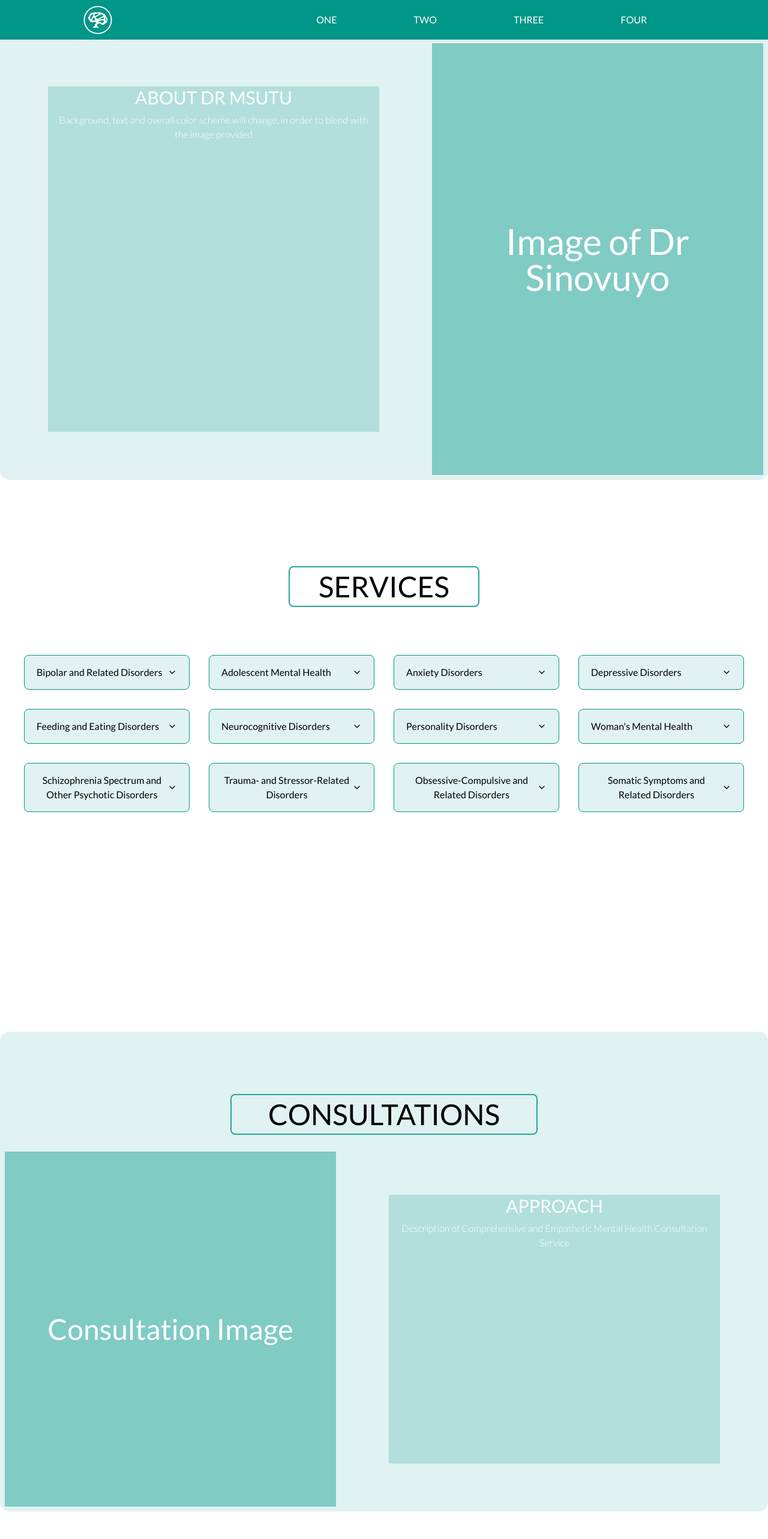
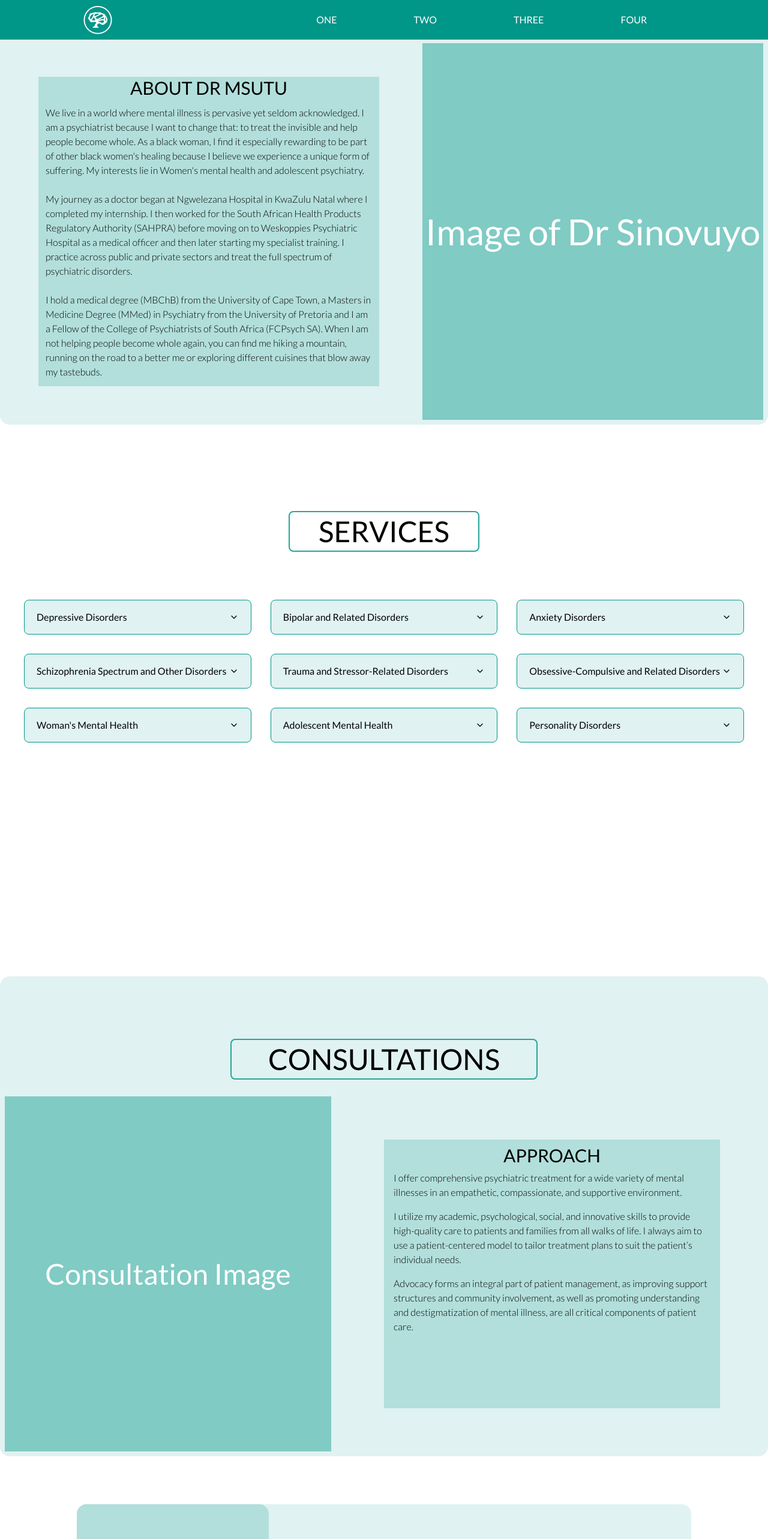
Before and after one commit to DuncanMoyo/drsinovuyomsutu, a Next.js app: page / in a window 1280 px wide. Shown: the top 2566 px of the page at 60% size. Built offline with nearby package versions, Linux system fonts and the light colour scheme.

Commit message:
added profile and consultation data

```diff
--- a/components/shared/Approach.tsx
+++ b/components/shared/Approach.tsx
@@ -1,8 +1,11 @@
-'use client'
+"use client";
 
 const Approach = () => {
   return (
-    <div id="three" className="bg-lightestTeal h-screen w-screen mx-auto max-w-7xl flex flex-col rounded-2xl pt-16">
+    <div
+      id="three"
+      className="bg-lightestTeal h-full md:h-screen w-screen mx-auto max-w-7xl flex flex-col rounded-2xl pt-16"
+    >
       <div className="border-solid mx-20 mb-5 md:mx-96 border-darkerTeal mt-10 border-2 rounded-lg text-center">
         <h1 className="text-base m-2 uppercase md:text-5xl">Consultations</h1>
       </div>
@@ -10,13 +13,26 @@ const Approach = () => {
         <div className="flex flex-1 bg-lightTeal justify-center text-white text-5xl m-2 text-center items-center">
           Consultation Image
         </div>
-        <div className="flex flex-1 m-2 md:m-20 bg-lighterTeal flex-col">
-          <h1 className="uppercase text-3xl text-center text-white">
+        <div className="flex flex-1 m-2 p-2 md:m-20 bg-lighterTeal flex-col">
+          <h1 className="uppercase text-3xl text-center">
             Approach
           </h1>
-          <p className="p-2 font-light text-white text-center">
-            Description of Comprehensive and Empathetic Mental Health
-            Consultation Service
+          <p className="p-2 font-light">
+            I offer comprehensive psychiatric treatment for a wide variety of
+            mental illnesses in an empathetic, compassionate, and supportive
+            environment.
+          </p>
+          <p className="p-2 font-light">
+            I utilize my academic, psychological, social, and innovative skills
+            to provide high-quality care to patients and families from all walks
+            of life. I always aim to use a patient-centered model to tailor
+            treatment plans to suit the patient’s individual needs.
+          </p>
+          <p className="p-2 font-light">
+            Advocacy forms an integral part of patient management, as improving
+            support structures and community involvement, as well as promoting
+            understanding and destigmatization of mental illness, are all
+            critical components of patient care.
           </p>
         </div>
       </div>
--- a/components/shared/ContactMe.tsx
+++ b/components/shared/ContactMe.tsx
@@ -70,17 +70,17 @@ const ContactMe = ({ message }: Props) => {
   };
 
   return (
-    <div id="four" className="h-full md:h-screen justify-center mx-auto md:mt-20 w-screen max-w-5xl flex flex-col md:flex-row items-center rounded-2xl mt-5 pt-8 md:pt-16 bg-lightestTeal">
+    <div id="four" className="h-full md:h-screen justify-center mx-auto md:mt-20 w-screen max-w-5xl flex flex-col md:flex-row items-center rounded-2xl mt-5 pt-8 md:pt-0 bg-lightestTeal">
       <div className="flex flex-col w-80 p-3 md:h-full justify-center rounded-2xl md:bg-lighterTeal">
-        <p className="md:pb-10 p-5">
+        <p className="font-light md:pb-10 p-5">
           To inquire about our pricing details, we kindly ask you to reach out
           to our office directly
         </p>
-        <p className="p-5">
+        <p className="font-light p-5">
           Please be assured that your privacy will be rigorously upheld
           throughout your interactions with Dr. Sinovuyo Msutu.
         </p>
-        <p className="p-5">
+        <p className="font-light p-5">
           Possible location for contact details for example google maps, office
           hours and phone number
         </p>
--- a/components/shared/Header.tsx
+++ b/components/shared/Header.tsx
@@ -1,6 +1,6 @@
 "use client";
 
-import { useState } from "react";
+import { useState, useEffect } from "react";
 import AnchorLink from "react-anchor-link-smooth-scroll";
 import { navLinks } from "@/lib/constants";
 import Image from "next/image";
@@ -8,8 +8,37 @@ import Icon from "../ui/Icon";
 
 const Header = () => {
   const [toggle, setToggle] = useState(false);
+  const [lastScrollTop, setLastScrollTop] = useState(0);
+  const [navVisible, setNavVisible] = useState(true);
+
+  useEffect(() => {
+    function handleScroll() {
+      const currentScrollTop = window.pageYOffset;
+
+      if (currentScrollTop > lastScrollTop) {
+        // scrolled down
+        setNavVisible(false);
+      } else {
+        // scrolled up
+        setNavVisible(true);
+      }
+      setLastScrollTop(currentScrollTop);
+    }
+
+    window.addEventListener("scroll", handleScroll);
+    return () => window.removeEventListener("scroll", handleScroll);
+  }, [lastScrollTop]);
+
   return (
-    <header className="w-full border-b bg-darkestTeal md:fixed">
+    <header
+      className={`w-full border-b bg-darkestTeal md:fixed ${
+        navVisible ? "visible" : "hidden"
+      }`}
+      style={{
+        transition: "opacity 0.3s ease",
+        opacity: navVisible ? 1 : 0,
+      }}
+    >
       <div className="max-w-7xl lg:mx-auto p-2 md:px-10 xl:px-0 w-full items-center justify-between md:justify-around hidden md:flex">
         <AnchorLink href="#home">
           <Image
--- a/components/shared/Profile.tsx
+++ b/components/shared/Profile.tsx
@@ -1,15 +1,38 @@
-'use client'
+"use client";
 
 const Profile = () => {
   return (
-    <div id="one" className="bg-lightestTeal h-screen w-screen mx-auto max-w-7xl flex flex-col md:flex-row rounded-2xl pt-16">
-      <div className="flex flex-1 m-2 md:m-20 bg-lighterTeal flex-col order-2 md:order-1">
-        <h1 className="uppercase text-3xl text-center text-white">
+    <div
+      id="one"
+      className="bg-lightestTeal h-full w-screen mx-auto max-w-7xl flex flex-col md:flex-row rounded-2xl pt-16"
+    >
+      <div className="flex flex-1 m-2 md:m-16 bg-lighterTeal flex-col order-2 md:order-1">
+        <h1 className="uppercase text-3xl text-center">
           About Dr Msutu
         </h1>
-        <p className="p-2 font-light text-white text-center">
-          Background, text and overall color scheme will change, in order to
-          blend with the image provided
+        <p className="p-2 md:p-3 font-light">
+          We live in a world where mental illness is pervasive yet seldom
+          acknowledged. I am a psychiatrist because I want to change that: to
+          treat the invisible and help people become whole. As a black woman, I
+          find it especially rewarding to be part of other black women's healing
+          because I believe we experience a unique form of suffering. My
+          interests lie in Women's mental health and adolescent psychiatry.
+        </p>
+        <p className="p-2 md:p-3 font-light">
+          My journey as a doctor began at Ngwelezana Hospital in KwaZulu Natal
+          where I completed my internship. I then worked for the South African
+          Health Products Regulatory Authority (SAHPRA) before moving on to
+          Weskoppies Psychiatric Hospital as a medical officer and then later
+          starting my specialist training. I practice across public and private
+          sectors and treat the full spectrum of psychiatric disorders.
+        </p>
+        <p className="p-2 md:p-3 font-light">
+          I hold a medical degree (MBChB) from the University of Cape Town, a
+          Masters in Medicine Degree (MMed) in Psychiatry from the University of
+          Pretoria and I am a Fellow of the College of Psychiatrists of South
+          Africa (FCPsych SA). When I am not helping people become whole again,
+          you can find me hiking a mountain, running on the road to a better me
+          or exploring different cuisines that blow away my tastebuds.
         </p>
       </div>
       <div className="flex flex-1 bg-lightTeal justify-center text-white text-6xl m-2 text-center items-center order-1 md:order-2">
--- a/components/shared/Services.tsx
+++ b/components/shared/Services.tsx
@@ -10,11 +10,11 @@ import { servicesData } from "@/lib/constants";
 
 const Services = () => {
   return (
-    <div id="two" className="md:h-screen w-screen mx-auto max-w-7xl flex flex-col items-center mt-10 md:mb-20 pt-16 rounded-2xl">
+    <div id="two" className="h-full md:h-screen w-screen mx-auto max-w-7xl flex flex-col items-center mt-10 md:mb-20 pt-16 rounded-2xl">
       <div className="border-solid border-darkerTeal mt-10 px-10 md:mx-96 border-2 rounded-lg text-center">
         <h1 className="text-base m-2 md:text-5xl uppercase">Services</h1>
       </div>
-      <div className="grid grid-cols-1 md:grid-cols-4 gap-3 md:gap-8 w-full px-10 mt-10 md:mt-20">
+      <div className="grid grid-cols-1 md:grid-cols-3 gap-3 md:gap-8 w-full px-10 mt-10 md:mt-20">
         {servicesData.map(({ items }, index) =>
           items.map((item, i) => (
             <Accordion
--- a/lib/constants.ts
+++ b/lib/constants.ts
@@ -4,14 +4,14 @@ export const servicesData: {
   {
     items: [
       {
+        condition: "Depressive Disorders",
+        description:
+          "These are mental health disorders characterized by persistent feelings of sadness, hopelessness, and a lack of interest or pleasure in activities. Depression can interfere with daily functioning and can lead to physical and emotional problems.",
+      },
+      {
         condition: "Bipolar and Related Disorders",
         description:
           "These are mental health conditions characterized by extreme mood swings. Individuals may experience episodes of euphoria and manic energy, followed by periods of deep depression and lethargy. These shifts can affect a person's energy level and ability to think clearly.",
-      },
-      {
-        condition: "Adolescent Mental Health",
-        description:
-          "This refers to the emotional and psychological well-being of teenagers. Adolescence is a critical period for mental, social, and emotional development. During this period, adolescents may experience a range of issues, from common everyday stresses to serious mental health conditions.",
       },
       {
         condition: "Anxiety Disorders",
@@ -19,38 +19,12 @@ export const servicesData: {
           "These are a group of mental health disorders characterized by feelings of anxiety and fear. These feelings may cause physical symptoms such as a fast heart rate and shakiness. There are several types of anxiety disorders, including generalized anxiety disorder, panic disorder, and various phobia-related disorders.",
       },
       {
-        condition: "Depressive Disorders",
-        description:
-          "These are mental health disorders characterized by persistent feelings of sadness, hopelessness, and a lack of interest or pleasure in activities. Depression can interfere with daily functioning and can lead to physical and emotional problems.",
-      },
-      {
-        condition: "Feeding and Eating Disorders",
-        description:
-          "These are mental health disorders that are characterized by a preoccupation with food, body weight, and shape. This may lead to severe disturbances in eating behavior, such as unhealthy reduction of food intake, extreme overeating, or feelings of extreme distress or concern about body weight or shape.",
-      },
-      {
-        condition: "Neurocognitive Disorders",
-        description:
-          "These are mental health conditions that affect cognitive abilities, including learning, memory, perception, and problem solving. These disorders are typically associated with brain damage or neurological illness.",
-      },
-
-      {
-        condition: "Personality Disorders",
-        description:
-          "These are mental health disorders that involve long-term patterns of behavior and inner experiences that differs significantly from what is expected. The behavior is inflexible and pervasive across many situations and leads to distress or impairment.",
-      },
-      {
-        condition: "Woman's Mental Health",
-        description:
-          "This refers to the mental health issues that women may experience due to the unique biological, social, and cultural factors affecting women. These can include post-natal depression, premenstrual dysphoric disorders, and other conditions.",
-      },
-      {
-        condition: "Schizophrenia Spectrum and Other Psychotic Disorders",
+        condition: "Schizophrenia Spectrum and Other Disorders",
         description:
           "These are mental conditions that cause abnormal thinking and perceptions. People with these disorders may experience hallucinations, delusions, and disorganized thinking and speech, which may impair daily functioning.",
       },
       {
-        condition: "Trauma- and Stressor-Related Disorders",
+        condition: "Trauma and Stressor-Related Disorders",
         description:
           "These are mental health issues triggered by a traumatic or stressful event. Conditions like post-traumatic stress disorder (PTSD) can occur after experiencing or witnessing a life-threatening event. This can result in disturbing thoughts and feelings, as well as physical symptoms.",
       },
@@ -60,9 +34,19 @@ export const servicesData: {
           "These are mental health disorders characterized by obsessive, intrusive thoughts (obsessions) and repetitive behaviors (compulsions). Individuals with these disorders may have difficulty controlling their thoughts and behaviors, or may experience significant distress if unable to carry out these behaviors.",
       },
       {
-        condition: "Somatic Symptoms and Related Disorders",
+        condition: "Woman's Mental Health",
         description:
-          "These are mental health disorders characterized by an extreme focus on physical symptoms, such as pain or fatigue, which can cause significant distress and/or interfere with daily life. The individual has intense thoughts, feelings, and behaviors related to the symptoms, which can lead to doctor visits and/or hospitalizations.",
+          "This refers to the mental health issues that women may experience due to the unique biological, social, and cultural factors affecting women. These can include post-natal depression, premenstrual dysphoric disorders, and other conditions.",
+      },
+      {
+        condition: "Adolescent Mental Health",
+        description:
+          "This refers to the emotional and psychological well-being of teenagers. Adolescence is a critical period for mental, social, and emotional development. During this period, adolescents may experience a range of issues, from common everyday stresses to serious mental health conditions.",
+      },
+      {
+        condition: "Personality Disorders",
+        description:
+          "These are mental health disorders that involve long-term patterns of behavior and inner experiences that differs significantly from what is expected. The behavior is inflexible and pervasive across many situations and leads to distress or impairment.",
       },
     ],
   },
```
